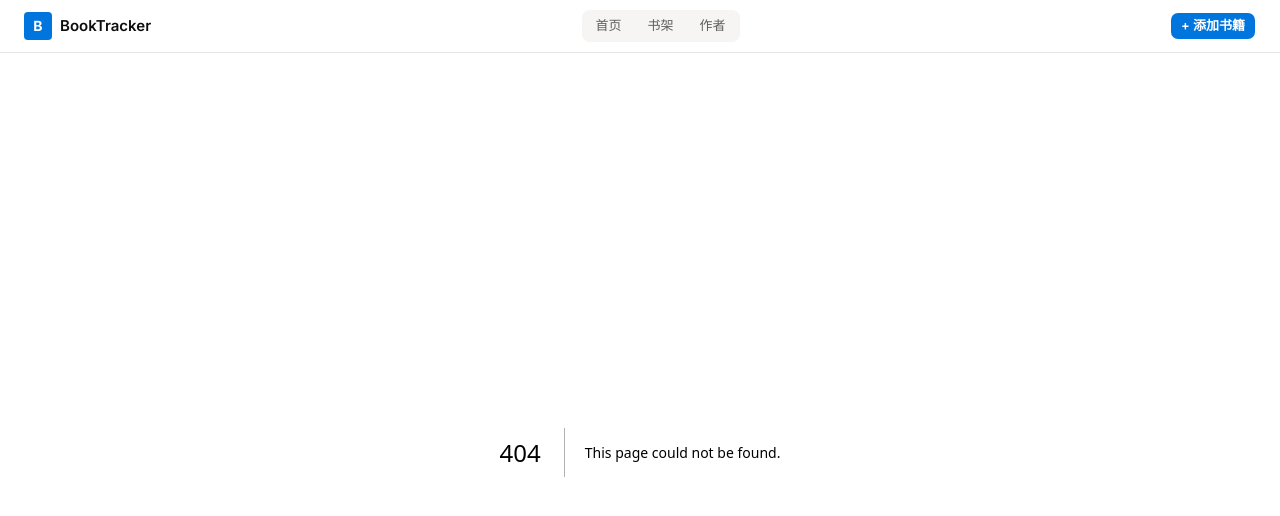
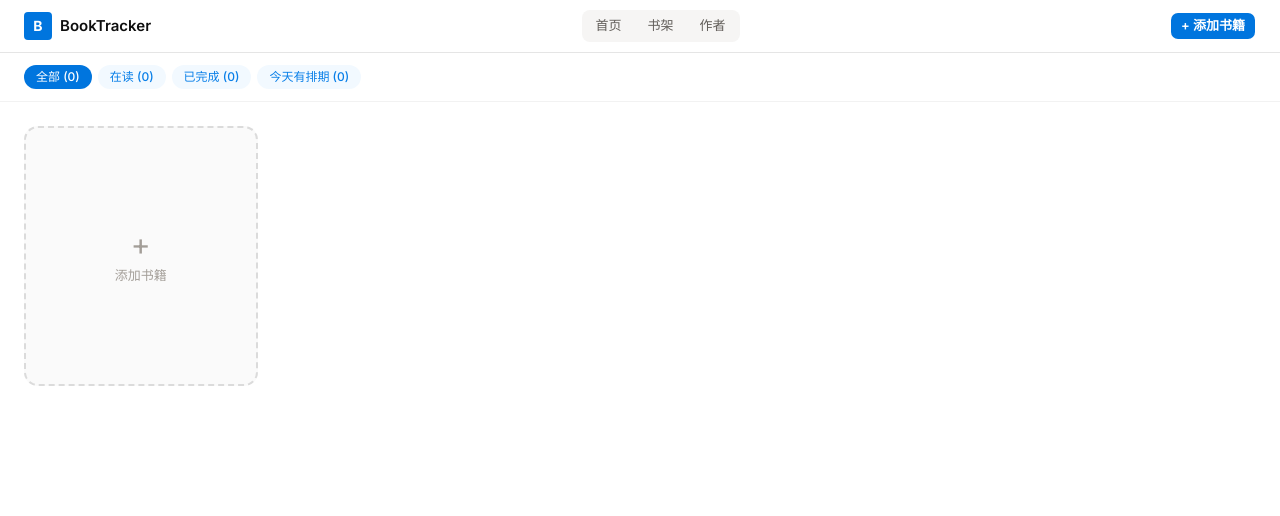
Before and after one commit to talentwill/BookTracker, a Next.js app: page /bookshelf in a window 1280 px wide. Before the commit this address had no page. Shown: the top 516 px of the page. Built offline with nearby package versions, Linux system fonts and the light colour scheme.

Commit message:
feat: add bookshelf page with filters and card grid

```diff
--- /dev/null
+++ b/src/app/bookshelf/page.tsx
@@ -0,0 +1,86 @@
+"use client"
+
+import { useState } from "react"
+import { useBookStore } from "@/lib/store"
+import { BookCard } from "@/components/book-card"
+import { AddBookDialog } from "@/components/add-book-dialog"
+
+type Filter = "all" | "reading" | "done" | "today"
+
+export default function BookshelfPage() {
+  const [filter, setFilter] = useState<Filter>("all")
+  const [addOpen, setAddOpen] = useState(false)
+  const store = useBookStore()
+  const today = new Date().toISOString().slice(0, 10)
+
+  const bookCards = store.books.map(book => {
+    const author = store.authors.find(a => a.id === book.authorId)
+    const round = store.getActiveRound(book.id)
+    const items = store.tocItems.filter(t => t.bookId === book.id)
+    const statuses = store.chapterStatuses.filter(c => c.roundId === (round?.id ?? ""))
+    const checkedCount = statuses.filter(s => s.checked).length
+    const totalCount = items.length
+    const isComplete = totalCount > 0 && checkedCount === totalCount
+    const hasToday = statuses.some(s => !s.checked && s.scheduledDate === today)
+    return { book, author, round, items, statuses, isComplete, hasToday, checkedCount, totalCount }
+  })
+
+  const filtered = bookCards.filter(b => {
+    if (filter === "all") return true
+    if (filter === "reading") return !b.isComplete
+    if (filter === "done") return b.isComplete
+    if (filter === "today") return b.hasToday
+    return true
+  })
+
+  const counts = {
+    all: bookCards.length,
+    reading: bookCards.filter(b => !b.isComplete).length,
+    done: bookCards.filter(b => b.isComplete).length,
+    today: bookCards.filter(b => b.hasToday).length,
+  }
+
+  const filters: { key: Filter; label: string }[] = [
+    { key: "all", label: `全部 (${counts.all})` },
+    { key: "reading", label: `在读 (${counts.reading})` },
+    { key: "done", label: `已完成 (${counts.done})` },
+    { key: "today", label: `今天有排期 (${counts.today})` },
+  ]
+
+  return (
+    <div>
+      <div className="flex items-center justify-between border-b border-[rgba(0,0,0,0.05)] px-6 py-3">
+        <div className="flex flex-wrap gap-1.5">
+          {filters.map(f => (
+            <button
+              key={f.key}
+              onClick={() => setFilter(f.key)}
+              className={`rounded-full px-3 py-1 text-xs font-medium ${
+                filter === f.key ? "bg-[#0075de] text-white" : "bg-[#f2f9ff] text-[#097fe8] hover:bg-[#e0ecf8]"
+              }`}
+            >
+              {f.label}
+            </button>
+          ))}
+        </div>
+      </div>
+
+      <div className="grid gap-4 p-6" style={{ gridTemplateColumns: "repeat(auto-fill, minmax(210px, 1fr))" }}>
+        {filtered.map(b => (
+          <BookCard key={b.book.id} {...b} />
+        ))}
+        <button
+          onClick={() => setAddOpen(true)}
+          className="flex min-h-[260px] items-center justify-center rounded-xl border-2 border-dashed border-[rgba(0,0,0,0.12)] bg-[#fafafa] transition-colors hover:bg-[#f6f5f4]"
+        >
+          <div className="text-center text-[#a39e98]">
+            <div className="mb-1 text-3xl">+</div>
+            <div className="text-[13px] font-medium">添加书籍</div>
+          </div>
+        </button>
+      </div>
+
+      <AddBookDialog open={addOpen} onOpenChange={setAddOpen} />
+    </div>
+  )
+}
--- /dev/null
+++ b/src/components/book-card.tsx
@@ -0,0 +1,88 @@
+"use client"
+
+import Link from "next/link"
+import type { Book, Author, ReadingRound, ChapterStatus, TocItem } from "@/lib/types"
+
+interface BookCardProps {
+  book: Book
+  author: Author | undefined
+  round: ReadingRound | undefined
+  items: TocItem[]
+  statuses: ChapterStatus[]
+}
+
+const gradients = [
+  "linear-gradient(135deg,#f6f5f4,#e8e5e0)",
+  "linear-gradient(135deg,#f2f9ff,#e0ecf8)",
+  "linear-gradient(135deg,#fef6ee,#f8e8d0)",
+  "linear-gradient(135deg,#e6f9ee,#d0f0dc)",
+  "linear-gradient(135deg,#f3e8ff,#e4d0f8)",
+]
+
+export function BookCard({ book, author, round, items, statuses }: BookCardProps) {
+  const checkedCount = statuses.filter(s => s.checked).length
+  const totalCount = items.length
+  const progress = totalCount > 0 ? Math.round((checkedCount / totalCount) * 100) : 0
+  const isComplete = totalCount > 0 && checkedCount === totalCount
+
+  const todayScheduled = statuses.filter(s => {
+    if (s.checked) return false
+    const today = new Date().toISOString().slice(0, 10)
+    return s.scheduledDate === today
+  }).length
+
+  const tomorrow = new Date()
+  tomorrow.setDate(tomorrow.getDate() + 1)
+  const tomorrowStr = tomorrow.toISOString().slice(0, 10)
+  const tomorrowScheduled = statuses.filter(s => {
+    if (s.checked) return false
+    return s.scheduledDate === tomorrowStr
+  }).length
+
+  const gradientIndex = book.title.split("").reduce((acc, c) => acc + c.charCodeAt(0), 0) % gradients.length
+
+  return (
+    <Link href={`/books/${book.id}`} className="group">
+      <div className="overflow-hidden rounded-xl border border-[rgba(0,0,0,0.1)] transition-shadow hover:shadow-[rgba(0,0,0,0.04)_0px_4px_18px,rgba(0,0,0,0.027)_0px_2px_7px]">
+        <div
+          className="relative flex h-[130px] items-center justify-center"
+          style={{ background: gradients[gradientIndex] }}
+        >
+          <span className="text-[44px]">📘</span>
+          <div className="absolute right-2 top-2 flex gap-1">
+            <span className="rounded-full bg-[#f2f9ff] px-2 py-0.5 text-[10px] font-semibold text-[#097fe8]">
+              第{round?.roundNumber ?? 1}轮
+            </span>
+            {isComplete && (
+              <span className="rounded-full bg-[#e6f9ee] px-2 py-0.5 text-[10px] font-semibold text-[#1aae39]">
+                ✓ 已完成
+              </span>
+            )}
+          </div>
+        </div>
+        <div className="p-3.5">
+          <h3 className="mb-0.5 truncate text-[15px] font-bold text-[rgba(0,0,0,0.95)]">{book.title}</h3>
+          <p className="mb-2.5 text-xs">
+            <span className="text-[#0075de] hover:underline">{author?.name ?? "未知"}</span>
+          </p>
+          <div className="mb-1 h-[5px] overflow-hidden rounded-full bg-[#f2f9ff]">
+            <div
+              className={`h-full rounded-full transition-all ${isComplete ? "bg-[#1aae39]" : "bg-[#0075de]"}`}
+              style={{ width: `${progress}%` }}
+            />
+          </div>
+          <div className="flex justify-between text-[11px] text-[#a39e98]">
+            <span>{checkedCount}/{totalCount} 章节</span>
+            {todayScheduled > 0 ? (
+              <span className="font-medium text-[#097fe8]">今天 {todayScheduled}章</span>
+            ) : tomorrowScheduled > 0 ? (
+              <span className="font-medium text-[#dd5b00]">明天 {tomorrowScheduled}章</span>
+            ) : (
+              <span>{isComplete ? "已完成" : "未排期"}</span>
+            )}
+          </div>
+        </div>
+      </div>
+    </Link>
+  )
+}
```
